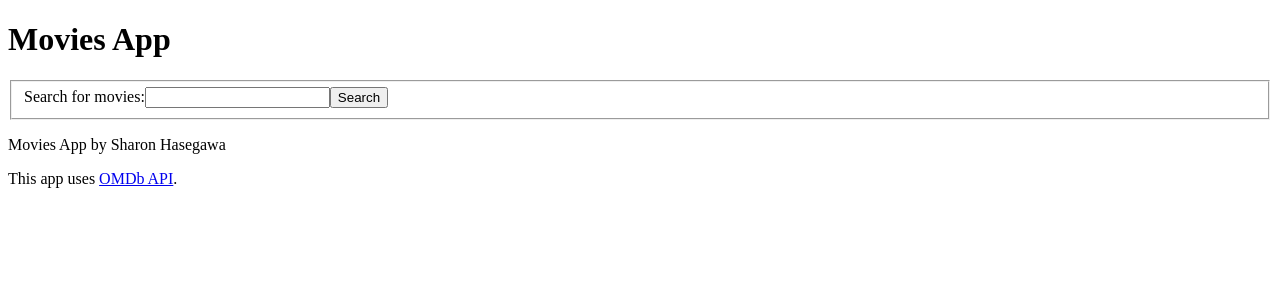
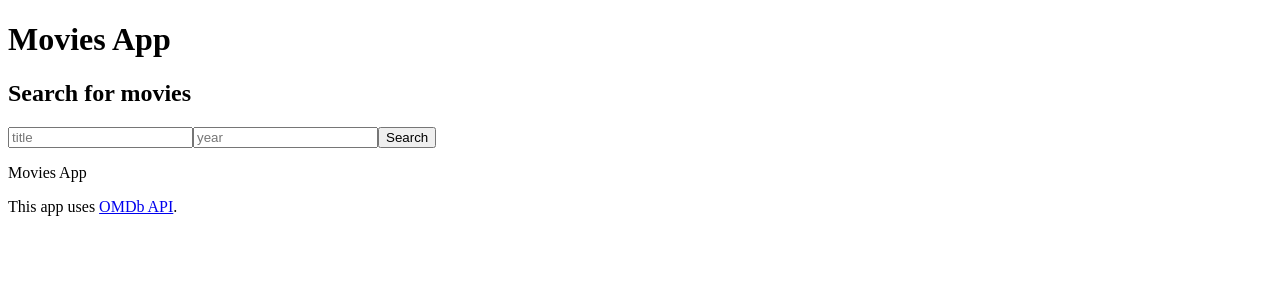
Before and after one commit to sharoneh/movies-app, a React (Create React App) app: page / in a window 1280 px wide. Shown: the top 300 px of the page. Built offline with nearby package versions, Linux system fonts and the light colour scheme; no server answers.

Commit message:
year in search form and refactor

```diff
--- a/src/components/App.js
+++ b/src/components/App.js
@@ -5,13 +5,13 @@ import {
   Route
 } from 'react-router-dom'
 import MoviePage from './MoviePage'
+import Header from './Header'
+import Footer from './Footer'
 
 function App() {
   return (
     <Router>
-      <header>
-        <h1>Movies App</h1>
-      </header>
+      <Header />
 
       <main>
         <Switch>
@@ -25,10 +25,7 @@ function App() {
         </Switch>
       </main>
 
-      <footer>
-        <p>Movies App by Sharon Hasegawa</p>
-        <p>This app uses <a href="http://www.omdbapi.com">OMDb API</a>.</p>
-      </footer>
+      <Footer />
     </Router>
   )
 }
--- /dev/null
+++ b/src/components/Footer.js
@@ -0,0 +1,10 @@
+const Footer = () => {
+  return (
+    <footer>
+      <p>Movies App</p>
+      <p>This app uses <a href="http://www.omdbapi.com">OMDb API</a>.</p>
+    </footer>
+  );
+}
+
+export default Footer;
--- /dev/null
+++ b/src/components/Header.js
@@ -0,0 +1,9 @@
+const Header = () => {
+  return (
+    <header>
+      <h1>Movies App</h1>
+    </header>
+  );
+}
+
+export default Header;
--- a/src/components/MoviePage.js
+++ b/src/components/MoviePage.js
@@ -12,15 +12,15 @@ const MoviePage = ({ loading, error, movie, searchMovieById }) => {
     <div className="movie-page">
       <h1>Movie Page</h1>
 
-      {loading ? (
+      {loading && (
         <p>Loading...</p>
-      ) : null}
+      )}
 
-      {error ? (
+      {error && (
         <p style={{ color: 'red' }}>{error}</p>
-      ) : null}
+      )}
 
-      {movie ? (
+      {movie && (
         <div className="movie-data">
           <img
             src={movie.Poster}
@@ -46,7 +46,7 @@ const MoviePage = ({ loading, error, movie, searchMovieById }) => {
             ))}
           </ul>
         </div>
-      ) : null}
+      )}
     </div>
   )
 }
--- a/src/components/SearchForm.js
+++ b/src/components/SearchForm.js
@@ -4,24 +4,31 @@ import { searchMovies } from '../redux/MoviesReducer';
 
 const SearchForm = ({ page, searchMovies }) => {
   const [str, setStr] = useState('')
+  const [year, setYear] = useState('')
 
   return (
     <form onSubmit={e => {
       e.preventDefault()
-      searchMovies(str, page)
+      searchMovies(str, page, year)
     }}>
-      <fieldset>
-        <label htmlFor="search">Search for movies:</label>
 
       <input
         type="text"
-          id="search"
+        placeholder="title"
+        aria-label="Title"
         value={str}
         onChange={(e) => setStr(e.target.value)}
       />
 
+      <input
+        type="number"
+        placeholder="year"
+        aria-label="Year"
+        value={year}
+        onChange={(e) => setYear(e.target.value)}
+      />
+
       <button type="submit">Search</button>
-      </fieldset>
     </form>
   );
 }
--- a/src/components/SearchPage.js
+++ b/src/components/SearchPage.js
@@ -5,21 +5,23 @@ import MovieList from './MovieList'
 
 const SearchPage = ({ movies, loading, error }) => (
   <div className="search">
+    <h2>Search for movies</h2>
+
     <SearchForm />
 
-    {loading ? (
+    {loading && (
       <p>Loading...</p>
-    ) : null}
+    )}
 
-    {error ? (
+    {error && (
       <p style={{ color: 'red' }}>{error}</p>
-    ) : null}
+    )}
 
     <MovieList />
 
-    {movies ? (
+    {movies && (
       <Pagination />
-    ) : null}
+    )}
   </div>
 )
 
--- a/src/redux/MoviesReducer.js
+++ b/src/redux/MoviesReducer.js
@@ -1,3 +1,5 @@
+const baseUrl = `http://www.omdbapi.com/?apikey=${process.env.REACT_APP_API_KEY}`
+
 // initial state
 const INITIAL_STATE = {
   movies: null,
@@ -25,11 +27,11 @@ export const searchRequest = searchStr => ({
 
 export const movieRequest = () => ({ type: MOVIE_REQUEST })
 
-export const searchMovies = (str, page) => {
+export const searchMovies = (str, page, year) => {
   return dispatch => {
     dispatch(searchRequest(str))
 
-    fetch(`http://www.omdbapi.com/?apikey=${process.env.REACT_APP_API_KEY}&s=${str}&page=${page}`)
+    fetch(`${baseUrl}&s=${str}&page=${page}${year ? `&y=${year}` : ''}`)
       .then(response => response.json())
       .then(response => {
         const {
@@ -63,7 +65,7 @@ export const searchMovieById = id => {
   return dispatch => {
     dispatch(movieRequest())
 
-    fetch(`http://www.omdbapi.com/?apikey=${process.env.REACT_APP_API_KEY}&i=${id}`)
+    fetch(`${baseUrl}&i=${id}&plot=full`)
       .then(response => response.json())
       .then(response => {
         console.log(response)
```
Lines whose indentation alone changed are shown as unchanged.
